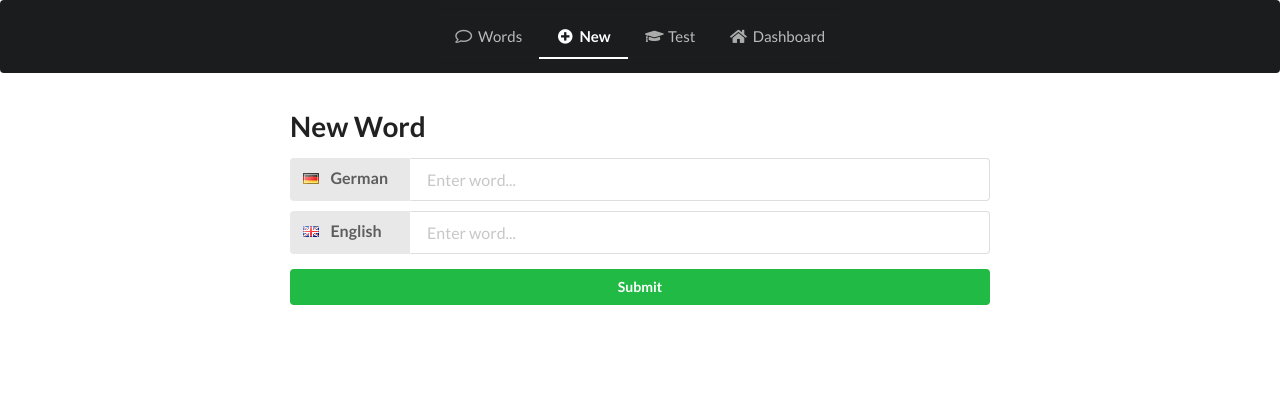
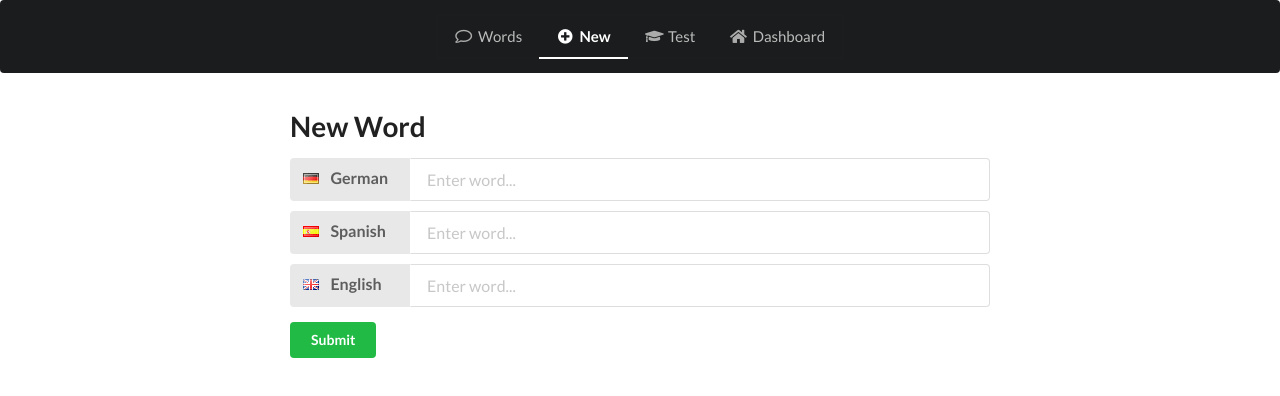
Before and after one commit to trandaine/RESTful-APIs, a Vue app in the folder front-end/: page /words/new in a window 1280 px wide. Shown: the top 396 px of the page. Built offline with nearby package versions, Linux system fonts and the light colour scheme; the HTML template or start-up script is replaced by a standard one.

Commit message:
3 language

```diff
--- a/front-end/src/App.vue
+++ b/front-end/src/App.vue
@@ -115,22 +115,6 @@ button.ui.button {
   margin-bottom: 1rem;
 }
 
-button {
-  width: 100%;
-  padding: 0.7rem;
-  background-color: #4aff8f;
-  color: #fff;
-  font-size: 1rem;
-  font-weight: 600;
-  border: none;
-  border-radius: 5px;
-  cursor: pointer;
-  transition: background-color 0.3s ease;
-}
-
-button:hover {
-  background-color: #21BA45;
-}
 
 .login-link {
   margin-top: 1rem;
--- a/front-end/src/components/LoginForm.vue
+++ b/front-end/src/components/LoginForm.vue
@@ -14,7 +14,7 @@
           <input type="password" id="password" placeholder="••••••••" v-model="password" required/>
         </div>
         <!-- <button type="submit">Login</button> -->
-        <button class="positive ui button" type="submit" >Login</button>
+        <button class="positive ui button fluid" type="submit" >Login</button>
         <p v-if="errorMessage" class="error-message">{{ errorMessage }}</p>
         <p>Don't have an account? <router-link to="/register">Register</router-link></p>
       </form>
--- a/front-end/src/components/RegisterForm.vue
+++ b/front-end/src/components/RegisterForm.vue
@@ -18,7 +18,7 @@
           <input type="password" id="password" placeholder="••••••••" v-model="password" required>
         </div>
         <!-- <button type="submit">Register</button> -->
-        <button class="positive ui button" type="submit" >Register</button>
+        <button class="positive ui button fluid" type="submit" >Register</button>
         <p v-if="errorMessage" class="error-message">{{ errorMessage }}</p>
         <p>Already have an account? <router-link to="/login">Login</router-link></p>
       </form>
--- /dev/null
+++ b/front-end/src/components/Translate.vue
@@ -0,0 +1,66 @@
+<template>
+    <div id="app">
+        <div class="ui container" style="margin-top: 50px; text-align: center;">
+        <h2>Google Translate with Vue 2.x and Semantic UI</h2>
+
+        <div class="ui form">
+            <div class="field">
+            <label>Text to Translate</label>
+            <input
+                type="text"
+                v-model="textToTranslate"
+                placeholder="Enter text here"
+                class="ui input"
+            />
+            </div>
+            <button class="ui primary button" @click="translateText">Translate</button>
+        </div>
+
+        <div v-if="translatedText" class="ui segment">
+            <h3>Translated Text:</h3>
+            <p>{{ translatedText }}</p>
+        </div>
+
+        <div v-if="errorMessage" class="ui red message">
+            <p>{{ errorMessage }}</p>
+        </div>
+        </div>
+    </div>
+</template>
+
+<!-- <script>
+    import axios from 'axios';
+
+    export default {
+    name: 'App',
+    data() {
+        return {
+        textToTranslate: '',
+        translatedText: null,
+        errorMessage: null
+        };
+    },
+    methods: {
+        async translateText() {
+        try {
+            const apiKey = 'YOUR_GOOGLE_API_KEY'; // Replace with your API key
+            const targetLanguage = 'es'; // Target language (e.g., 'es' for Spanish)
+
+            const response = await axios.post(
+            `https://translation.googleapis.com/language/translate/v2?key=${apiKey}`,
+            {
+                q: this.textToTranslate,
+                target: targetLanguage
+            }
+            );
+
+            this.translatedText = response.data.data.translations[0].translatedText;
+            this.errorMessage = null;
+        } catch (error) {
+            this.errorMessage = 'Error translating text. Please try again.';
+            this.translatedText = null;
+        }
+        }
+    }
+    };
+</script> -->
--- a/front-end/src/components/VocabTest.vue
+++ b/front-end/src/components/VocabTest.vue
@@ -9,6 +9,14 @@
           </div>
           <input type="text" readonly :disabled="testOver" :value="currWord.german"/>
         </div>
+
+        <div class="ui labeled input fluid">
+          <div class="ui label">
+            <i class="spain flag"></i> Spainish
+          </div>
+          <input type="text" readonly :disabled="testOver" :value="currWord.spainish"/>
+        </div>
+
         <div class="ui labeled input fluid">
           <div class="ui label">
             <i class="united kingdom flag"></i> English
--- a/front-end/src/components/WordForm.vue
+++ b/front-end/src/components/WordForm.vue
@@ -11,12 +11,19 @@
 
      <div class="ui labeled input fluid">
        <div class="ui label">
+         <i class="spain flag"></i> Spanish
+       </div>
+       <input type="text" placeholder="Enter word..." v-model="word.spanish" />
+     </div>
+
+     <div class="ui labeled input fluid">
+       <div class="ui label">
          <i class="united kingdom flag"></i> English
        </div>
        <input type="text" placeholder="Enter word..." v-model="word.english" />
      </div>
 
-     <button class="positive ui button">Submit</button>
+     <button class="btn positive ui button w-100">Submit</button>
    </form>
  </template>
 
--- a/front-end/src/main.js
+++ b/front-end/src/main.js
@@ -1,7 +1,6 @@
 import Vue from 'vue'
 import App from './App.vue'
 import router from './router'
-
 import 'semantic-ui-css/semantic.css'
 
 Vue.config.productionTip = false;
--- a/front-end/src/router.js
+++ b/front-end/src/router.js
@@ -9,6 +9,7 @@ import LoginForm from './components/LoginForm.vue';
 import RegisterForm from './components/RegisterForm.vue';
 import User from './components/User.vue';
 import Dashboard from './components/Dashboard.vue';
+import Translate from './components/Translate.vue';
 // import { component } from 'vue/types/umd';
 // import { component } from 'vue/types/umd';
 
@@ -29,6 +30,10 @@ export default new Router({
             component: User
         },
         {
+            path: '/translate',
+            component: Translate
+        },
+        {
             path: '/login',
             component: LoginForm
         },
@@ -38,7 +43,7 @@ export default new Router({
         },
         {
             path: '/',
-            redirect: '/words'
+            redirect: '/translate'
         },
         {
             path: '/words',
--- a/front-end/src/views/Words.vue
+++ b/front-end/src/views/Words.vue
@@ -10,12 +10,14 @@
         <tr>
           <th>English</th>
           <th>German</th>
-          <th colspan="3"></th>
+          <th>Spainish</th>
+          <th colspan="4"></th>
         </tr>
       </thead>
       <tr v-for="(word, i) in words" :key="i">
+        <td>{{ word.german }}</td>
+        <td>{{ word.spainish }}</td>
         <td>{{ word.english }}</td>
-        <td>{{ word.german }}</td>
         <td width="75" class="center aligned">
         <router-link :to="{ name: 'show', params: { id: word._id }}">Show</router-link></td>
         <td width="75" class="center aligned">
```
